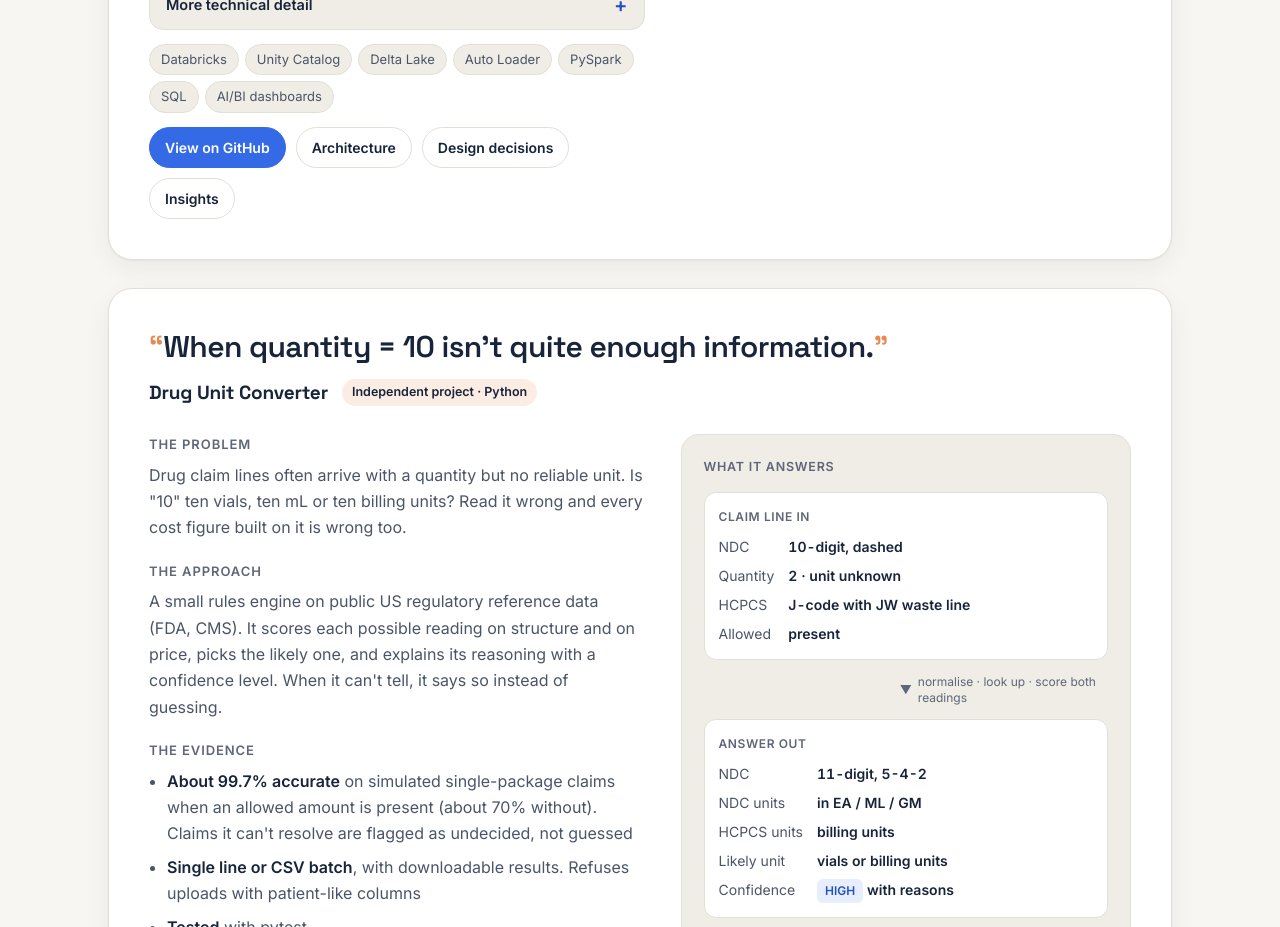
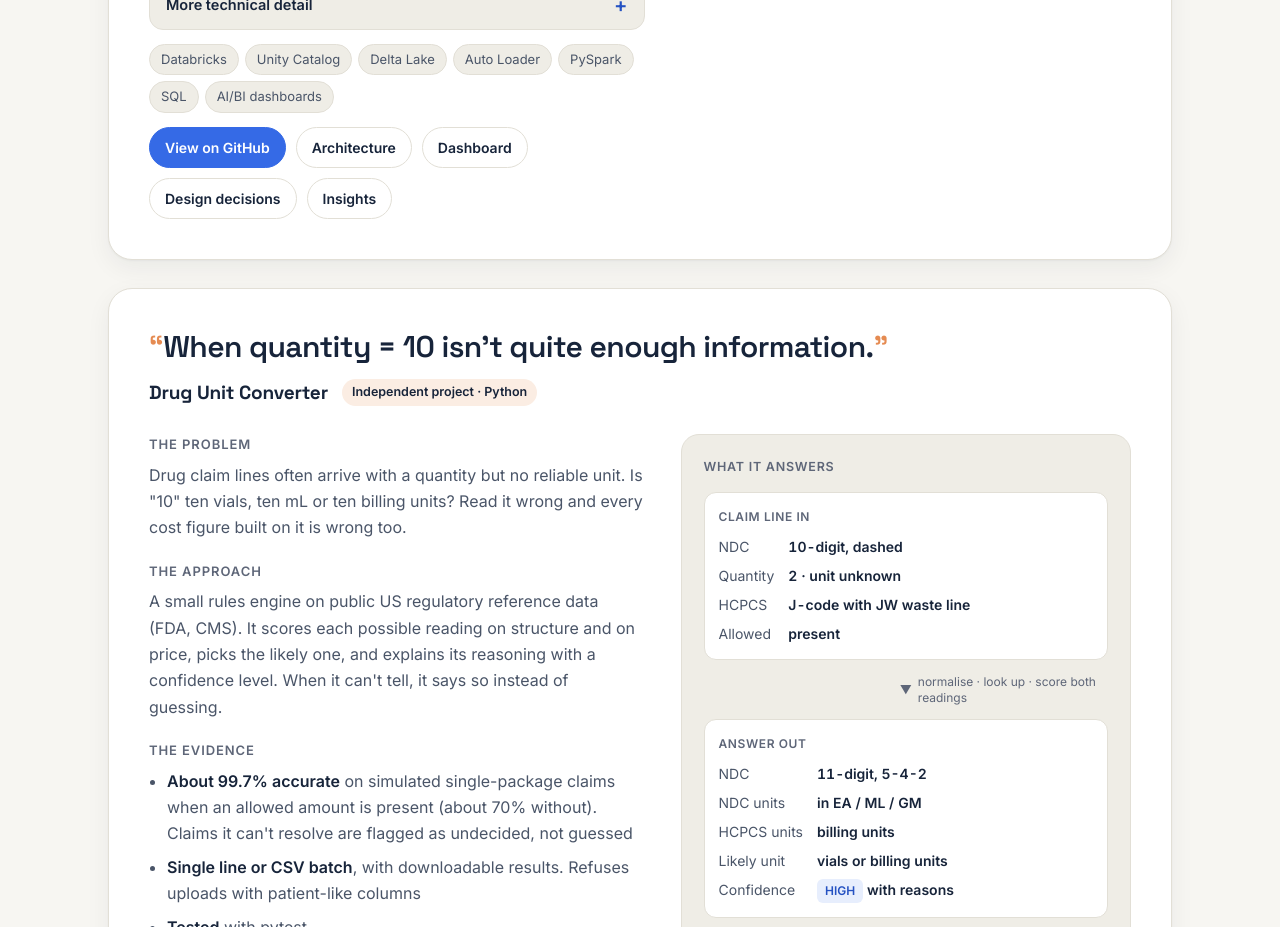
Before and after one commit to kshar00/kshar00.github.io, a plain HTML site: page preview/index.html in a window 1280 px wide. Shown: the part 3700-4627 px from the top of the page. Drawn offline with Linux system fonts and the light colour scheme.

Commit message:
Link the lakehouse dashboard documentation
The published Databricks dashboard needs a workspace sign-in, so the
button points to dashboards/README.md on GitHub: both page layouts,
the 9 datasets, check numbers and how to import it.

Co-Authored-By: Claude Opus 5.5 <noreply@anthropic.com>

```diff
--- a/preview/index.html
+++ b/preview/index.html
@@ -511,6 +511,7 @@
             <div class="links">
               <a class="btn primary" href="https://github.com/kshar00/pharmacy-claims-lakehouse" target="_blank" rel="noopener">View on GitHub</a>
               <a class="btn" href="https://github.com/kshar00/pharmacy-claims-lakehouse/blob/main/docs/architecture.md" target="_blank" rel="noopener">Architecture</a>
+              <a class="btn" href="https://github.com/kshar00/pharmacy-claims-lakehouse/blob/main/dashboards/README.md" target="_blank" rel="noopener">Dashboard</a>
               <a class="btn" href="https://github.com/kshar00/pharmacy-claims-lakehouse/blob/main/docs/design_decisions.md" target="_blank" rel="noopener">Design decisions</a>
               <a class="btn" href="https://github.com/kshar00/pharmacy-claims-lakehouse/blob/main/docs/insights.md" target="_blank" rel="noopener">Insights</a>
             </div>
```
